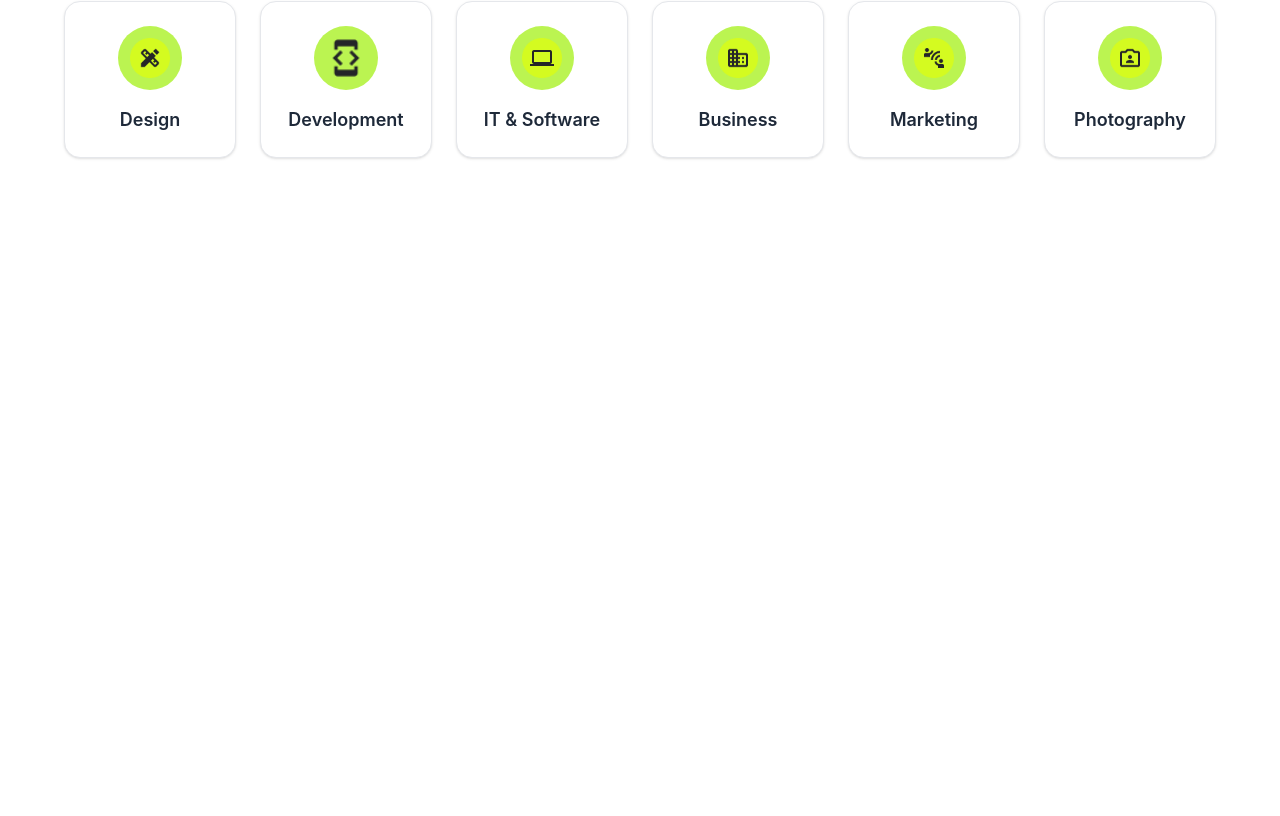
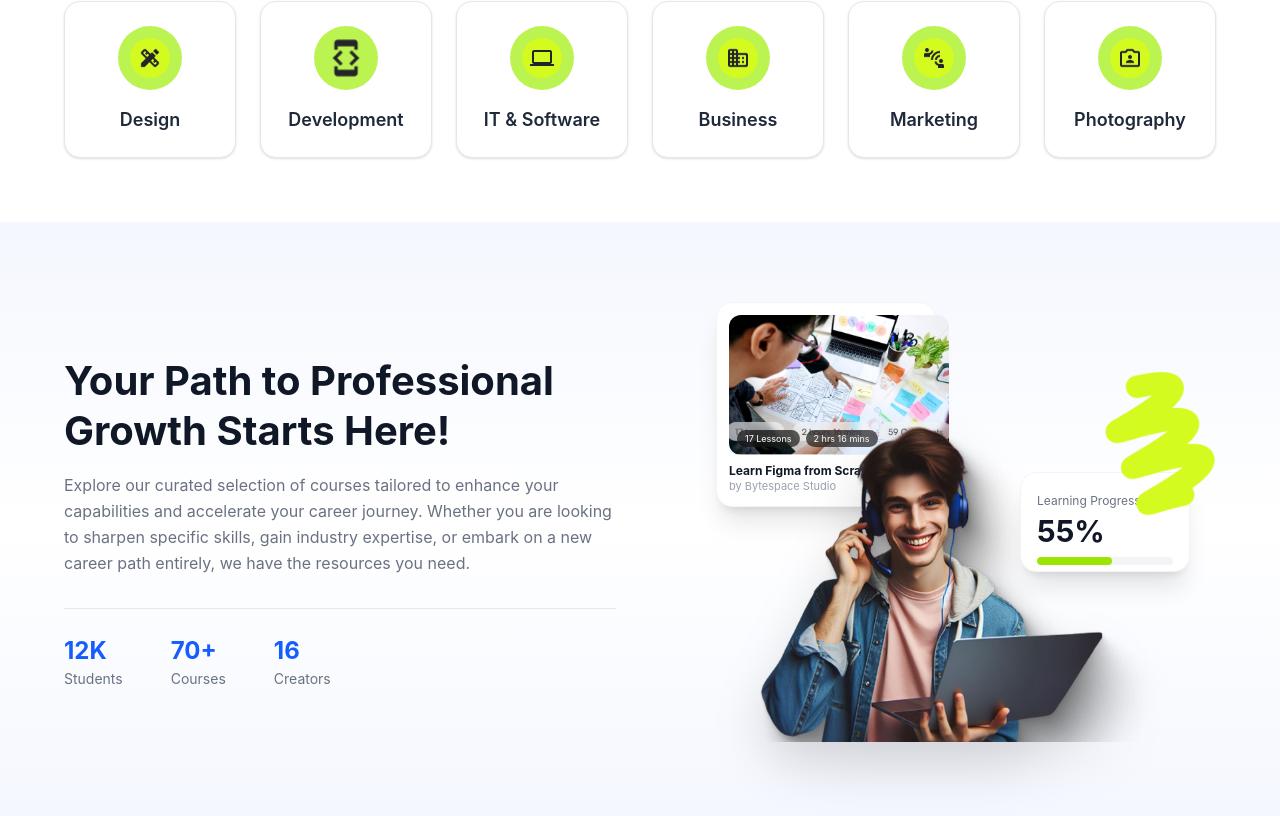
Before and after one commit to khairozzaman91/bytespace-assessment, a React (Vite) app: page / in a window 1280 px wide. Shown: the part 2496-3312 px from the top of the page. Before the commit the page ends 2718 px from the top, so only its background shows below. Built offline with nearby package versions, Linux system fonts and the light colour scheme.

Commit message:
feat: add professional growth section

```diff
--- a/src/App.jsx
+++ b/src/App.jsx
@@ -4,7 +4,7 @@ import Brands from "./components/Partners";
 import CategorySection from "./components/CategorySection";
 import CourseGrid from "./components/CourseGrid";
 import LearningPaths from "./components/LearningPaths";
-
+import ProfessionalGrowth from "./components/ProfessionalGrowth";
 
 
 
@@ -17,6 +17,7 @@ function App() {
       <CategorySection />
         <CourseGrid />
         <LearningPaths />
+        <ProfessionalGrowth />
 
     </>
   );
--- /dev/null
+++ b/src/components/ProfessionalGrowth.jsx
@@ -0,0 +1,111 @@
+// Import your assets/images for this section
+import studentMale from "../assets/hero-section/hero-image-boy.png";
+import spiralShape from "../assets/hero-section-logo/speiral.png";
+import coursePreviewImg from "../assets/course/figma.png";
+
+export default function ProfessionalGrowth() {
+  return (
+    <section className="relative w-full bg-gradient-to-b from-[#f4f7fe] via-white to-[#f4f7fe] py-20 overflow-hidden">
+      <div className="mx-auto max-w-[1200px] px-6">
+        {/* TOP ROW: Professional Growth */}
+        <div className="grid grid-cols-1 lg:grid-cols-2 gap-12 items-center">
+          {/* Left Column: Content & Stats */}
+          <div className="flex flex-col">
+            <h2 className="text-[32px] lg:text-[40px] font-bold text-gray-900 leading-tight">
+              Your Path to Professional Growth Starts Here!
+            </h2>
+            <p className="mt-4 text-[16px] text-gray-500 leading-relaxed">
+              Explore our curated selection of courses tailored to enhance your
+              capabilities and accelerate your career journey. Whether you are
+              looking to sharpen specific skills, gain industry expertise, or
+              embark on a new career path entirely, we have the resources you
+              need.
+            </p>
+
+            {/* Statistics Row */}
+            <div className="mt-8 flex items-center gap-12 border-t border-gray-200 pt-6">
+              <div>
+                <h4 className="text-[24px] font-bold text-blue-600">12K</h4>
+                <p className="text-sm text-gray-500">Students</p>
+              </div>
+              <div>
+                <h4 className="text-[24px] font-bold text-blue-600">70+</h4>
+                <p className="text-sm text-gray-500">Courses</p>
+              </div>
+              <div>
+                <h4 className="text-[24px] font-bold text-blue-600">16</h4>
+                <p className="text-sm text-gray-500">Creators</p>
+              </div>
+            </div>
+          </div>
+
+          {/* Right Column: Visuals & Floating Cards */}
+          <div className="relative flex justify-center items-center">
+            {/* Green Spiral Decorative Shape */}
+            <img
+              src={spiralShape}
+              alt=""
+              aria-hidden="true"
+              className="absolute top-12 left-[400px] w-[190px] z-40 pointer-events-none"
+            />
+
+            {/* Main Container for Layering */}
+            <div className="relative w-full max-w-[480px] h-[440px] flex items-center justify-center">
+              {/* 1. BACKGROUND LAYER: Course Preview Card */}
+              <div className="absolute top-0 left-4 w-[220px] bg-white p-3 rounded-2xl shadow-xl border border-gray-100 z-10">
+                <div className="relative h-[140px] w-[220px] overflow-hidden rounded-xl bg-gray-100 mb-2">
+                  <img
+                    src={coursePreviewImg}
+                    alt="Course Preview"
+                    className="w-full h-full object-cover"
+                  />
+
+                  <div className="absolute bottom-2 left-2 flex items-center gap-1.5">
+                    <span className="bg-black/60 backdrop-blur-md text-white text-[9px] px-2 py-0.5 rounded-full">
+                      17 Lessons
+                    </span>
+                    <span className="bg-black/60 backdrop-blur-md text-white text-[9px] px-2 py-0.5 rounded-full">
+                      2 hrs 16 mins
+                    </span>
+                  </div>
+                </div>
+
+                <div className="text-xs">
+                  <p className="font-bold text-gray-900">
+                    Learn Figma from Scratch
+                  </p>
+                  <p className="text-gray-400 text-[11px]">
+                    by Bytespace Studio
+                  </p>
+                </div>
+              </div>
+
+              {/* 2. FOREGROUND LAYER: Main Student Image */}
+              <div className="absolute bottom-0 right-0 left-1 z-20 w-full max-w-[480px]">
+                <img
+                  src={studentMale}
+                  alt="Student learning online"
+                  className="w-full drop-shadow-2xl"
+                />
+              </div>
+
+              {/* 3. FOREGROUND LAYER: Floating Progress Bar Card */}
+              <div className="absolute h-[100px] right-[-10px] bg-white p-4 rounded-2xl shadow-xl border border-gray-100 w-[170px] z-30">
+                <div className="flex justify-between text-xs text-gray-500 mb-1 mt-1">
+                  <span>Learning Progress</span>
+                </div>
+                <div className="flex justify-between text-3xl text-gray-500 mb-1 mt-1">
+                  <span className="font-bold text-gray-900">55%</span>
+                </div>
+
+                <div className="w-full bg-gray-100 h-2 rounded-full overflow-hidden mt-2">
+                  <div className="bg-lime-400 h-full w-[55%] rounded-full"></div>
+                </div>
+              </div>
+            </div>
+          </div>
+        </div>
+      </div>
+    </section>
+  );
+}
```
Also changed, not shown: src/assets/hero-section-logo/speiral.png (added).
